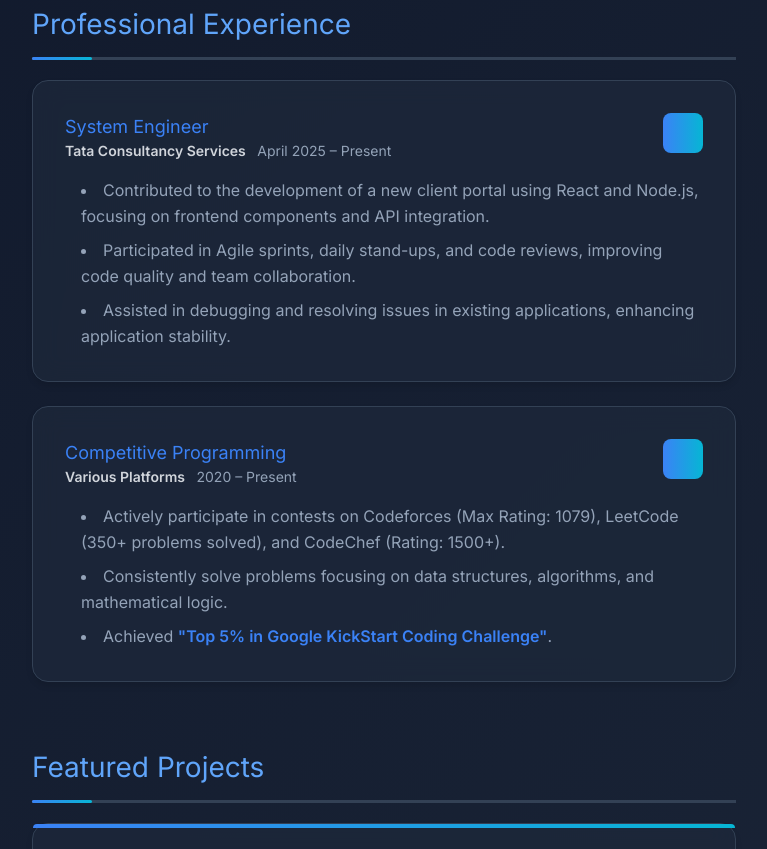
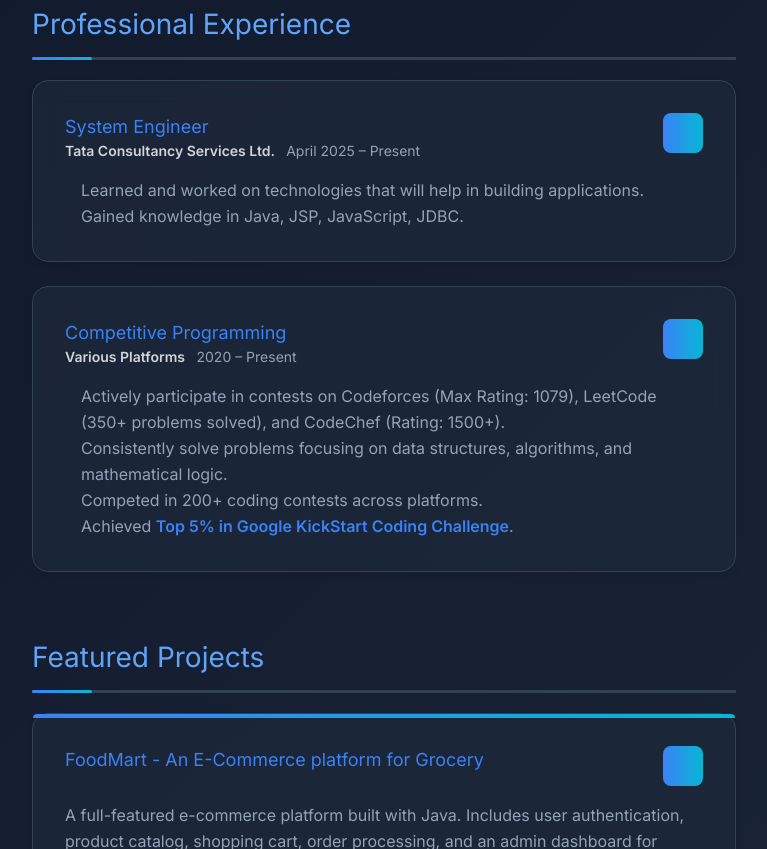
Before and after one commit to hades-264/Hritik-Portfolio, a plain HTML site: page index.html in a window 1280 px wide. Shown: the part 633-1482 px from the top of the page, without its empty margins (256-1023 px from the left). Drawn offline with nearby package versions, Linux system fonts and the light colour scheme.

Commit message:
Updated Experience section

```diff
--- a/index.html
+++ b/index.html
@@ -478,7 +478,7 @@
                 class="font-semibold text-dark dark:text-light"
                 style="color: #d1d5db; font-size: 14px"
               >
-                Tata Consultancy Services
+                Tata Consultancy Services Ltd.
                 <span
                   class="text-gray-soft dark:text-dark-light font-normal text-sm ml-2"
                   >April 2025 – Present</span
@@ -493,22 +493,14 @@
               </script>
             </div>
           </div>
-          <ul
+          <p
             class="list-disc list-inside text-gray-soft dark:text-dark-light space-y-2 leading-relaxed pl-4"
           >
-            <li>
-              Contributed to the development of a new client portal using React
-              and Node.js, focusing on frontend components and API integration.
-            </li>
-            <li>
-              Participated in Agile sprints, daily stand-ups, and code reviews,
-              improving code quality and team collaboration.
-            </li>
-            <li>
-              Assisted in debugging and resolving issues in existing
-              applications, enhancing application stability.
-            </li>
-          </ul>
+            Learned and worked on technologies that will help in building
+            applications.
+            <br>
+            Gained knowledge in Java, JSP, JavaScript, JDBC.
+          </p>
         </div>
 
         <div class="card">
@@ -539,20 +531,19 @@
           <ul
             class="list-disc list-inside text-gray-soft dark:text-dark-light space-y-2 leading-relaxed pl-4"
           >
-            <li>
           Actively participate in contests on Codeforces (Max Rating: 1079),
           LeetCode (350+ problems solved), and CodeChef (Rating: 1500+).
-            </li>
-            <li>
+          <br>
           Consistently solve problems focusing on data structures,
           algorithms, and mathematical logic.
-            </li>
-            <li>
+          <br>
+          Competed in 200+ coding contests across platforms.
+          <br>
           Achieved
           <span class="text-primary font-semibold"
-                >"Top 5% in Google KickStart Coding Challenge"</span
+            >Top 5% in Google KickStart Coding Challenge</span
           >.
-            </li>
+
           </ul>
         </div>
       </section>
```
Lines whose indentation alone changed are shown as unchanged.
